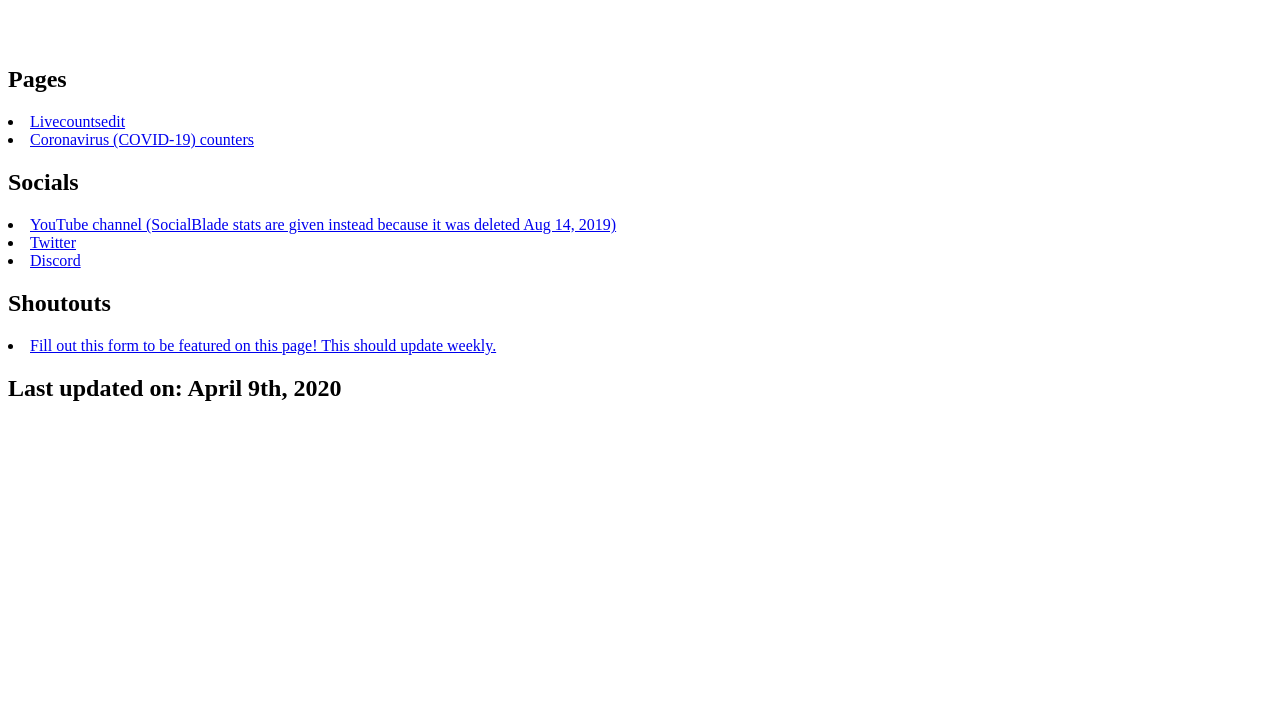
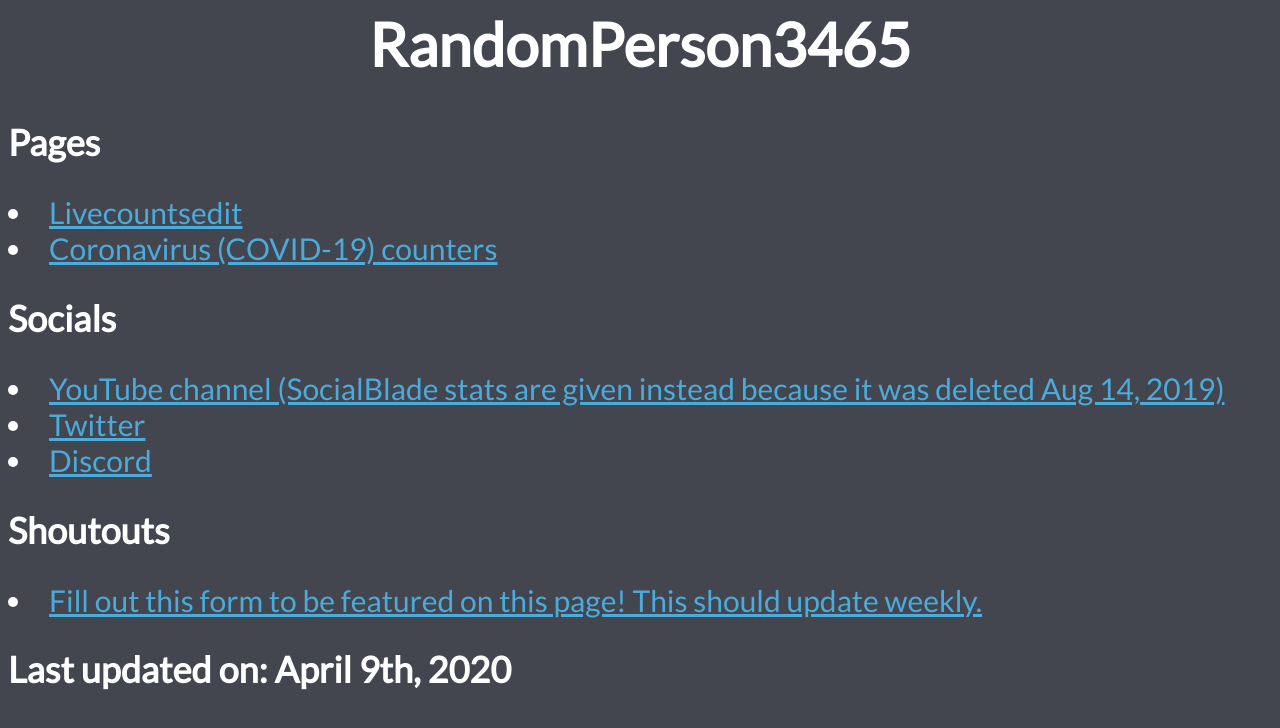
Before and after one commit to asdfugil/livecountsedit-archives, a plain HTML site: page randomperson3465.github.io-d8300acaf3f19f20c89e70825764f06f3e8fc821/index.html in a window 1280 px wide. Drawn offline with Linux system fonts and the light colour scheme; the site is published under a folder, as on GitHub Pages, so addresses that start at the root find nothing.

Commit message:
Update index.html

```diff
--- a/randomperson3465.github.io-d8300acaf3f19f20c89e70825764f06f3e8fc821/index.html
+++ b/randomperson3465.github.io-d8300acaf3f19f20c89e70825764f06f3e8fc821/index.html
@@ -1,6 +1,6 @@
 <html>
     <link href='https://fonts.googleapis.com/css?family=Lato&subset=latin,latin-ext' rel='stylesheet' type='text/css'>
-    <link href='/src/css/main.css' rel='stylesheet' type='text/css'>
+    <link href='./src/css/main.css' rel='stylesheet' type='text/css'>
     <head>
         <title>RandomPerson3465</title>
     </head>
@@ -9,14 +9,14 @@
         <h1 id="title">RandomPerson3465</h1>
         <div>
             <h2>Pages</h2>
-            <li><a href="/livecountsedit">Livecountsedit</a></li>
-            <li><a href="/corona">Coronavirus (COVID-19) counters</a></li>
+            <li><a href="./livecountsedit">Livecountsedit</a></li>
+            <li><a href="./corona">Coronavirus (COVID-19) counters</a></li>
         </div>
         <div>
             <h2>Socials</h2>
             <li><a href="https://socialblade.com/youtube/channel/UC5Zyt6WcWcS5dYz07pFWZ5g">YouTube channel (SocialBlade stats are given instead because it was deleted Aug 14, 2019)</a></li>
             <li><a href="https://twitter.com/randomguy3465">Twitter</a></li>
-            <li><a href="/discord">Discord</a></li>
+            <li><a href="./discord">Discord</a></li>
         </div>
         <div>
             <h2>Shoutouts</h2>
```
